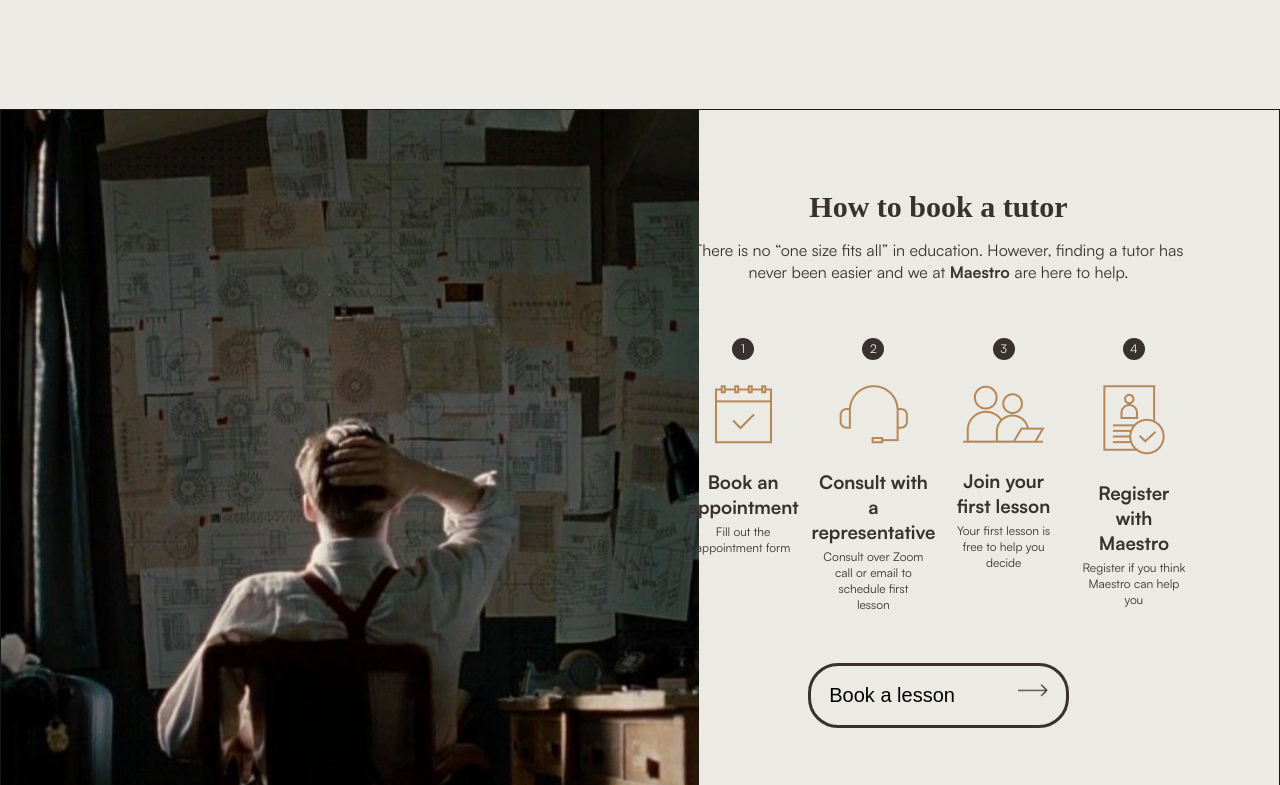
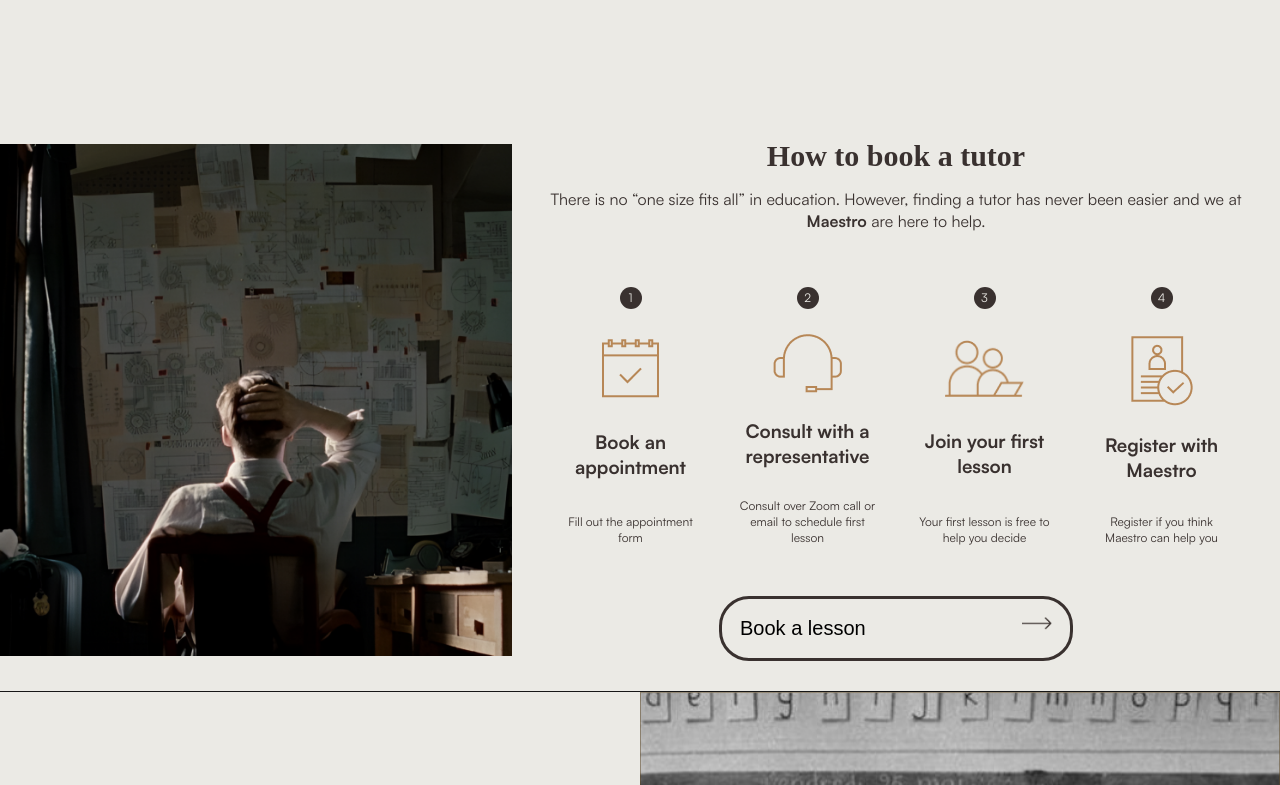
Before and after one commit to samihwadi/maestro-mern, a React (Vite) app in the folder client/maestro-mern/: page /pricing in a window 1280 px wide. Shown: the part 1775-2560 px from the top of the page. Built offline with nearby package versions, Linux system fonts and the light colour scheme; a web font is replaced by a local one.

Commit message:
Updated styling

```diff
--- a/client/maestro-mern/src/components/pitch/Pitch.scss
+++ b/client/maestro-mern/src/components/pitch/Pitch.scss
@@ -46,6 +46,7 @@
         }
         .image-wrapper {
             min-height: 600px;
+            width: 50%;
             img {
                 width: 100%;
                 height: 100%;
--- a/client/maestro-mern/src/components/walkthrough/Walkthrough.scss
+++ b/client/maestro-mern/src/components/walkthrough/Walkthrough.scss
@@ -3,21 +3,23 @@
 .walkthrough-container {
     display: flex;
     width: 100%;
-    min-height: 500px;
-    border: solid 0.5px s.$bgColorDark;
+    max-height: 600px;
     .img-wrapper {
+        width: 40%;
         img {
             height: 100%;
-            width: auto;
+            width: 100%;
             object-fit: contain;
         }
     }
     .text-wrapper {
         display: flex;
+        width: 60%;
         flex-direction: column;
         justify-content: center;
         text-align: center;
-        padding: 5em;
+        padding: 30px;
+
         h2 {
             @include s.headerText;
             color: s.$textColorDark;
@@ -30,6 +32,7 @@
             margin-bottom: 55px;
         }
         .icon-card-container {
+            width: 100%;
             display: flex;
             justify-content: space-around;
             .walkthrough-card {
@@ -37,7 +40,9 @@
                 display: flex;
                 flex-direction: column;
                 align-items: center;
+                justify-content: space-between;
                 width: 20%;
+                gap: 25px;
                 p {
                     @include s.paragraphText;
                     font-size: 12px;
@@ -54,7 +59,8 @@
                     flex-shrink: 0;
                 }
                 img {
-                    margin: 25px 0;
+                    max-width: 80px;
+                    height: auto;
                 }
                 h3 {
                     @include s.paragraphText;
--- a/client/maestro-mern/src/containers/pricing/PricingPage.scss
+++ b/client/maestro-mern/src/containers/pricing/PricingPage.scss
@@ -15,6 +15,7 @@
             h1 {
                 @include s.headerText;
                 font-size: 55px;
+                line-height: 120%;
             }
             p {
                 @include s.paragraphText;
--- a/client/maestro-mern/src/containers/services/Services.scss
+++ b/client/maestro-mern/src/containers/services/Services.scss
@@ -10,6 +10,7 @@
         h1 {
             @include s.headerText;
             font-size: 55px;
+            line-height: 120%;
         }
         p, h3 {
             @include s.paragraphText;
```
Also changed, not shown: client/maestro-mern/public/walkthrough-Picsart-AiImageEnhancer.jpeg (deleted), client/maestro-mern/public/walkthrough.jpeg.
